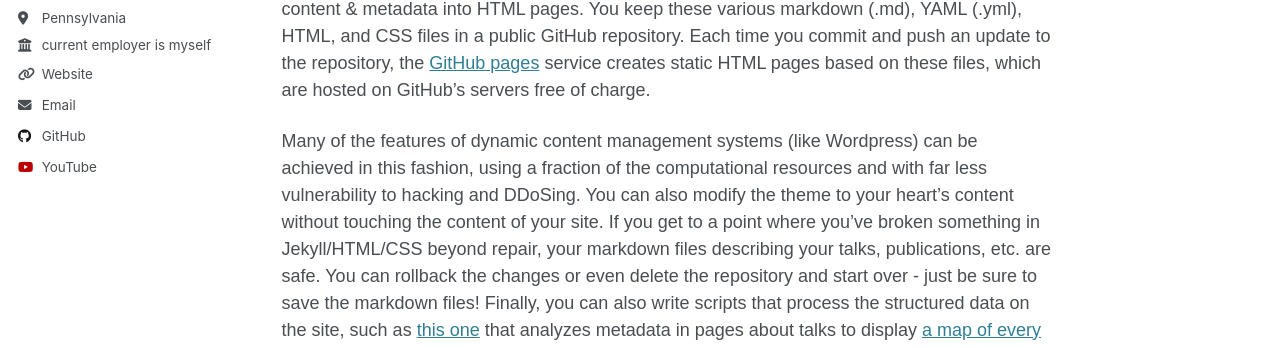
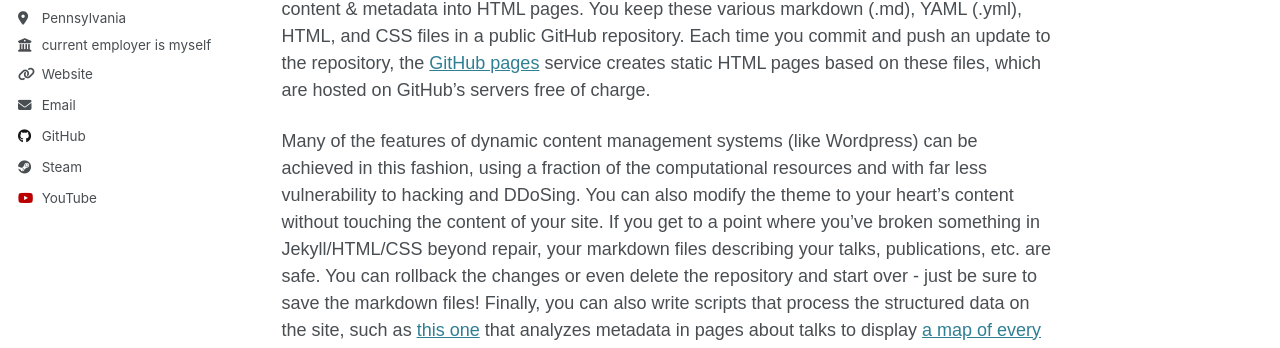
Before and after one commit to SwagaRuney/swagasstuff.github.io, a Jekyll site: the page built from _pages/about.md, in a window 1280 px wide. Shown: the part 527-875 px from the top of the page. Built offline with Jekyll 4.4.1, drawn with Linux system fonts in a browser that asks for light colours.

Commit message:
Update _config.yml

```diff
--- a/_config.yml
+++ b/_config.yml
@@ -64,7 +64,7 @@ author:
   #medium           : # URL
   #pinterest        : # Username
   #soundcloud       : # Username
-  steam            : # Kermit_Aids
+  steam            : Kermit_Aids
   #telegram         : # URL
   #tumblr           : # Username
   twitter          : # SwagaRuney
```
